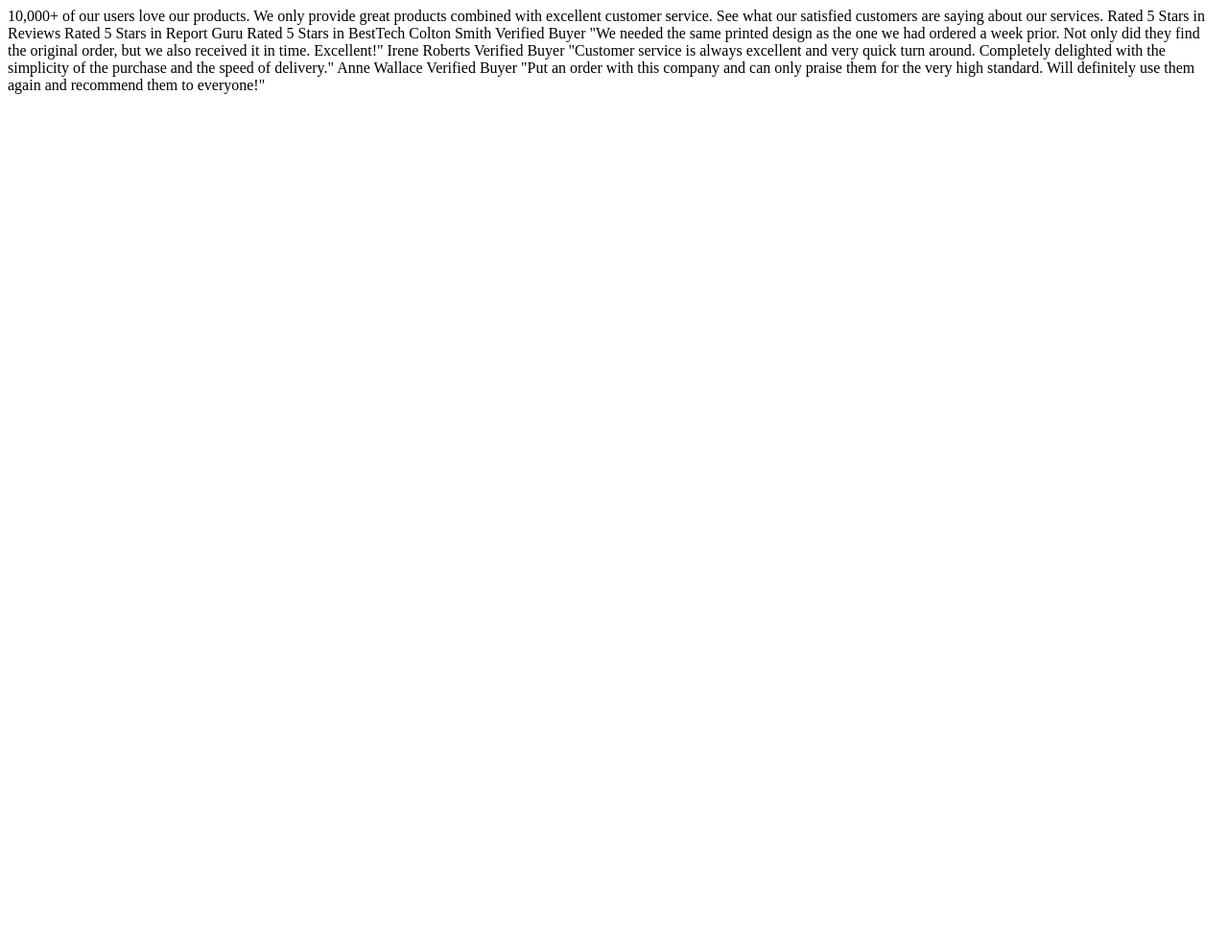
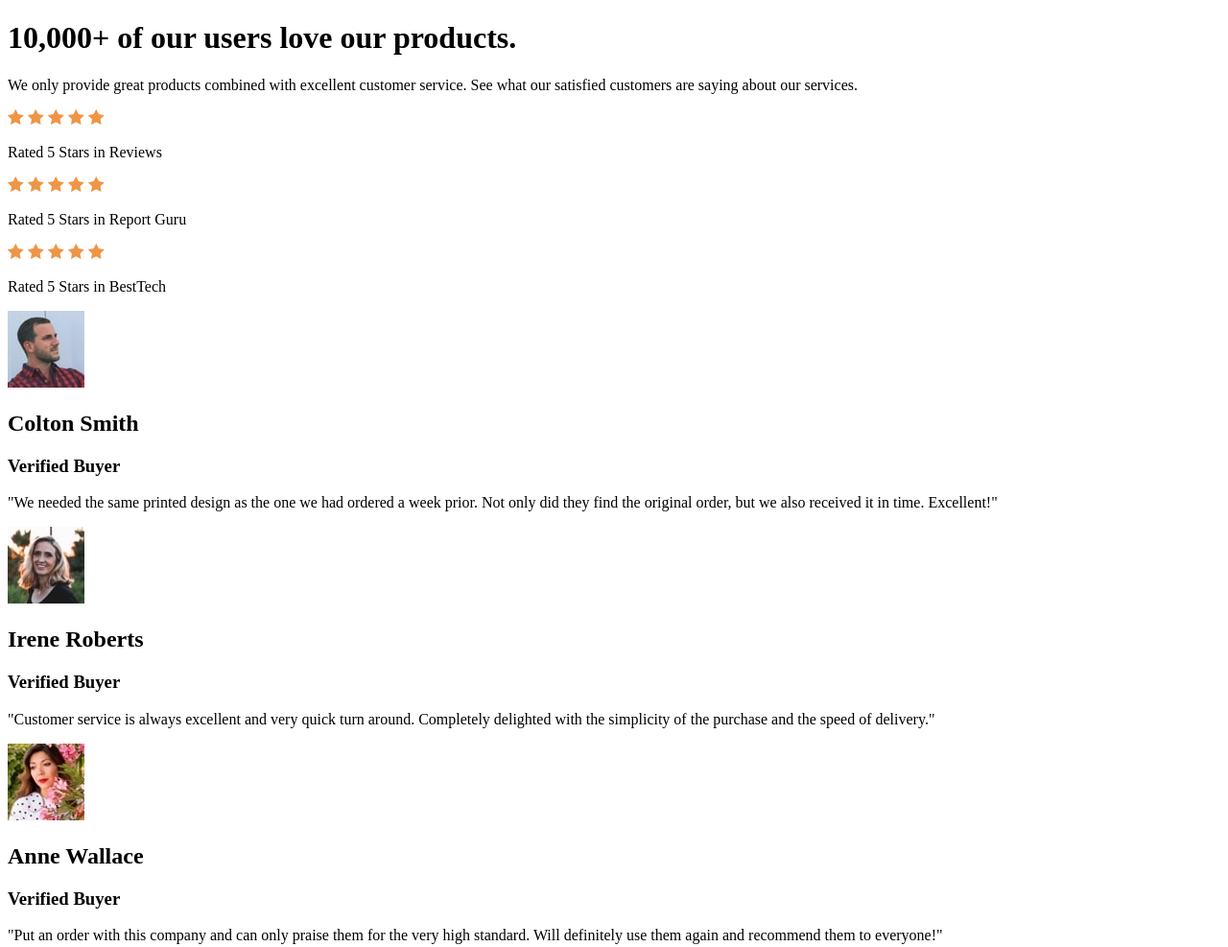
Before and after one commit to IamAbhiDev/social-proof-section-master.github.io, a plain HTML site: page index.html in a window 1280 px wide. Shown: the whole page at 96% size. Before the commit the page ends 800 px from the top, so only its background shows below. Drawn offline with Linux system fonts and the light colour scheme.

Commit message:
index.html written

```diff
--- a/index.html
+++ b/index.html
@@ -15,31 +15,109 @@
 
 <body>
 
-  10,000+ of our users love our products.
+  <main class="container">
 
-  We only provide great products combined with excellent customer service.
-  See what our satisfied customers are saying about our services.
+    <div class="header">
+      <h1 class="container__header__heading">10,000+ of our users love our products.</h1>
 
-  Rated 5 Stars in Reviews
-  Rated 5 Stars in Report Guru
-  Rated 5 Stars in BestTech
+      <p class="container__header__text">We only provide great products combined with excellent customer service.
+        See what our satisfied customers are saying about our services.</p>
+    </div>
 
-  Colton Smith
-  Verified Buyer
-  "We needed the same printed design as the one we had ordered a week prior.
-  Not only did they find the original order, but we also received it in time.
-  Excellent!"
+    <div class="container__rating">
 
-  Irene Roberts
-  Verified Buyer
-  "Customer service is always excellent and very quick turn around. Completely
-  delighted with the simplicity of the purchase and the speed of delivery."
+      <div class="container__rating__row">
+        <div class="container__rating__row__stars">
+          <img src="./images/icon-star.svg" alt="" class="container__rating__reviews__stars-icon">
+          <img src="./images/icon-star.svg" alt="" class="container__rating__reviews__stars-icon">
+          <img src="./images/icon-star.svg" alt="" class="container__rating__reviews__stars-icon">
+          <img src="./images/icon-star.svg" alt="" class="container__rating__reviews__stars-icon">
+          <img src="./images/icon-star.svg" alt="" class="container__rating__reviews__stars-icon">
+        </div>
 
-  Anne Wallace
-  Verified Buyer
-  "Put an order with this company and can only praise them for the very high
-  standard. Will definitely use them again and recommend them to everyone!"
+        <p class="contianer__rating__row__text">Rated 5 Stars in Reviews</p>
+      </div>
 
+      <div class="container__rating__row">
+        <div class="container__rating__row__stars">
+          <img src="./images/icon-star.svg" alt="" class="container__rating__reviews__stars-icon">
+          <img src="./images/icon-star.svg" alt="" class="container__rating__reviews__stars-icon">
+          <img src="./images/icon-star.svg" alt="" class="container__rating__reviews__stars-icon">
+          <img src="./images/icon-star.svg" alt="" class="container__rating__reviews__stars-icon">
+          <img src="./images/icon-star.svg" alt="" class="container__rating__reviews__stars-icon">
+        </div>
+
+        <p class="contianer__rating__row__text">Rated 5 Stars in Report Guru</p>
+      </div>
+
+      <div class="container__rating__row">
+        <div class="container__rating__row__stars">
+          <img src="./images/icon-star.svg" alt="" class="container__rating__reviews__stars-icon">
+          <img src="./images/icon-star.svg" alt="" class="container__rating__reviews__stars-icon">
+          <img src="./images/icon-star.svg" alt="" class="container__rating__reviews__stars-icon">
+          <img src="./images/icon-star.svg" alt="" class="container__rating__reviews__stars-icon">
+          <img src="./images/icon-star.svg" alt="" class="container__rating__reviews__stars-icon">
+        </div>
+
+        <p class="contianer__rating__row__text">Rated 5 Stars in BestTech</p>
+      </div>
+
+    </div>
+
+    <div class="container__testimonial">
+
+      <div class="container__testimonial__card">
+
+        <div class="container__testimonial__card__profile">
+          <img src="./images/image-colton.jpg" alt="" class="container__testimonial__card__img">
+          <div class="testimonial__card__user">
+            <h2 class="container__testimonial__card__user-name">Colton Smith</h2>
+            <h3 class="container__testimonial__card__user-description">Verified Buyer</h3>
+          </div>
+        </div>
+
+        <p class="container__testimonial__card__comment">"We needed the same printed design as the one we had ordered a
+          week prior.
+          Not only did they find the original order, but we also received it in time.
+          Excellent!"</p>
+
+      </div>
+
+      <div class="container__testimonial__card">
+
+        <div class="container__testimonial__card__profile">
+          <img src="./images/image-irene.jpg" alt="" class="container__testimonial__card__img">
+          <div class="testimonial__card__user">
+            <h2 class="container__testimonial__card__user-name">Irene Roberts</h2>
+            <h3 class="container__testimonial__card__user-description">Verified Buyer</h3>
+          </div>
+        </div>
+
+        <p class="container__testimonial__card__comment">"Customer service is always excellent and very quick turn
+          around. Completely
+          delighted with the simplicity of the purchase and the speed of delivery."</p>
+
+      </div>
+
+      <div class="container__testimonial__card">
+
+        <div class="container__testimonial__card__profile">
+          <img src="./images/image-anne.jpg" alt="" class="container__testimonial__card__img">
+          <div class="testimonial__card__user">
+            <h2 class="container__testimonial__card__user-name">Anne Wallace</h2>
+            <h3 class="container__testimonial__card__user-description">Verified Buyer</h3>
+          </div>
+        </div>
+
+        <p class="container__testimonial__card__comment">"Put an order with this company and can only praise them for
+          the very high
+          standard. Will definitely use them again and recommend them to everyone!"</p>
+
+      </div>
+
+    </div>
+
+  </main>
 </body>
 
 </html>
```
